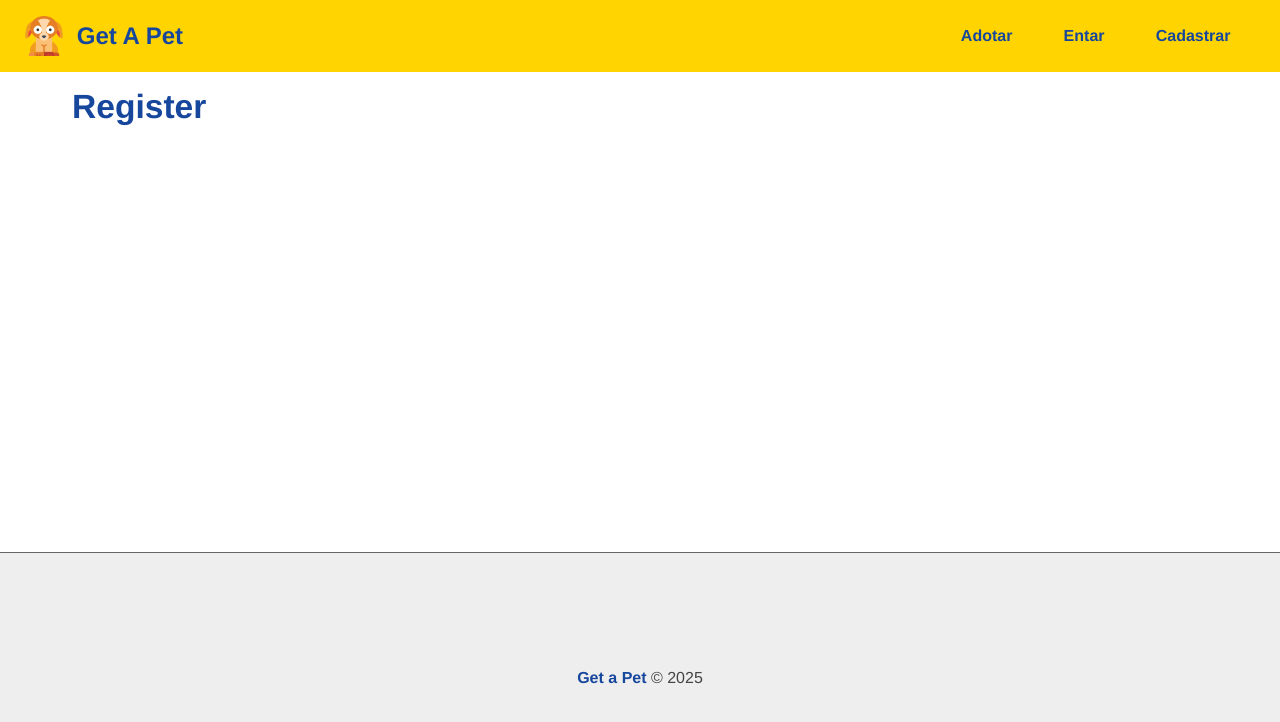
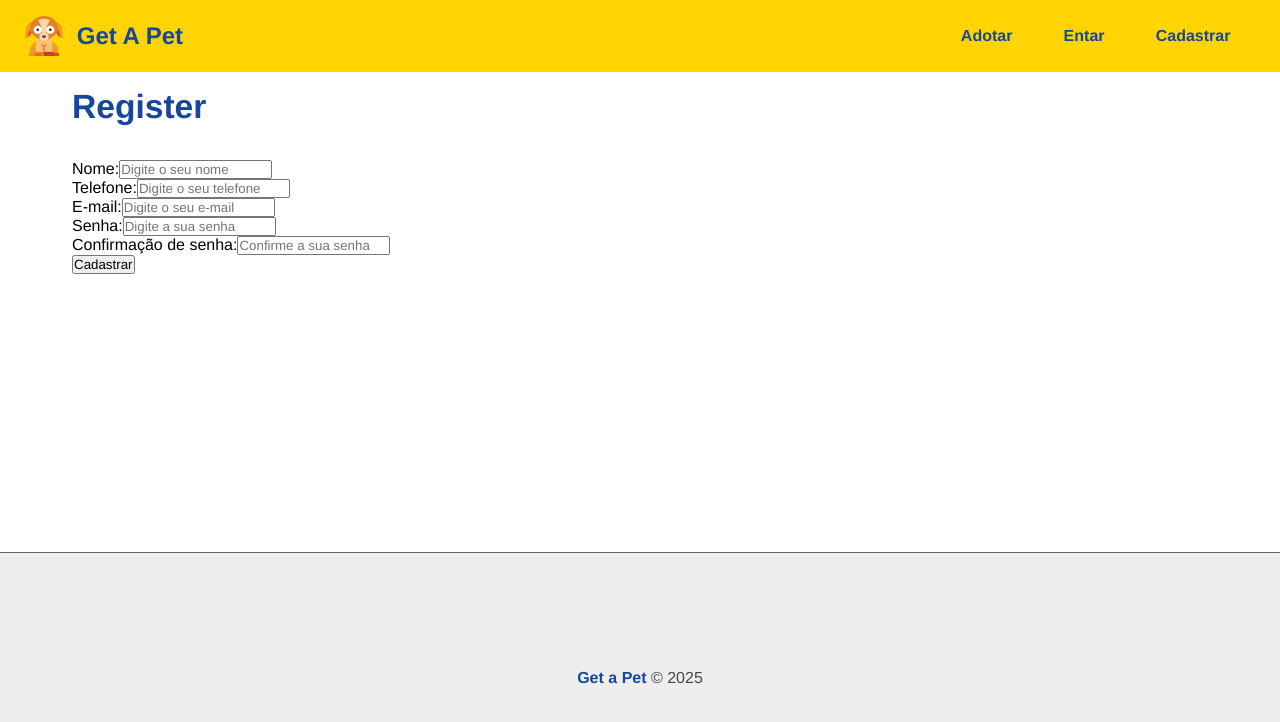
Before and after one commit to IsabelleHeloisa/GetAPet, a React (Create React App) app in the folder frontend/: page /register in a window 1280 px wide. Shown: the top 722 px of the page. Built offline with nearby package versions, Linux system fonts and the light colour scheme.

Commit message:
feat: create registration form

```diff
--- /dev/null
+++ b/frontend/src/components/form/Input.jsx
@@ -0,0 +1,28 @@
+import styles from './Input.module.css'
+
+function Input({
+  type,
+  text,
+  name,
+  placeholder,
+  handleOnChange,
+  value,
+  multiple
+}) {
+  return (
+    <div>
+      <label htmlFor={name}>{text}:</label>
+      <input
+        type={type}
+        name={name}
+        id={name}
+        placeholder={placeholder}
+        onChange={handleOnChange}
+        value={value}
+        {...(multiple ? { multiple } : '')}
+      />
+    </div>
+  )
+}
+
+export default Input
--- a/frontend/src/components/pages/Auth/Register.jsx
+++ b/frontend/src/components/pages/Auth/Register.jsx
@@ -1,7 +1,49 @@
+import Input from '../../form/Input'
+
 function Register() {
+  function handleOnChange(e) {}
+
   return (
     <section>
       <h1>Register</h1>
+      <form>
+        <Input
+          text="Nome"
+          type="text"
+          name="name"
+          placeholder="Digite o seu nome"
+          handleOnChange={handleOnChange}
+        />
+        <Input
+          text="Telefone"
+          type="text"
+          name="name"
+          placeholder="Digite o seu telefone"
+          handleOnChange={handleOnChange}
+        />
+        <Input
+          text="E-mail"
+          type="email"
+          name="email"
+          placeholder="Digite o seu e-mail"
+          handleOnChange={handleOnChange}
+        />
+        <Input
+          text="Senha"
+          type="password"
+          name="password"
+          placeholder="Digite a sua senha"
+          handleOnChange={handleOnChange}
+        />
+        <Input
+          text="Confirmação de senha"
+          type="password"
+          name="confirmpassword"
+          placeholder="Confirme a sua senha"
+          handleOnChange={handleOnChange}
+        />
+        <input type="submit" value="Cadastrar" />
+      </form>
     </section>
   )
 }
```
Also changed, not shown: frontend/src/components/form/Input.module.css (added).
